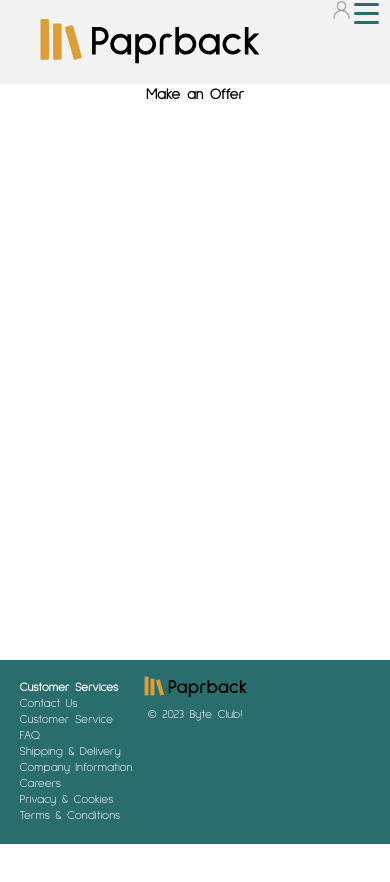
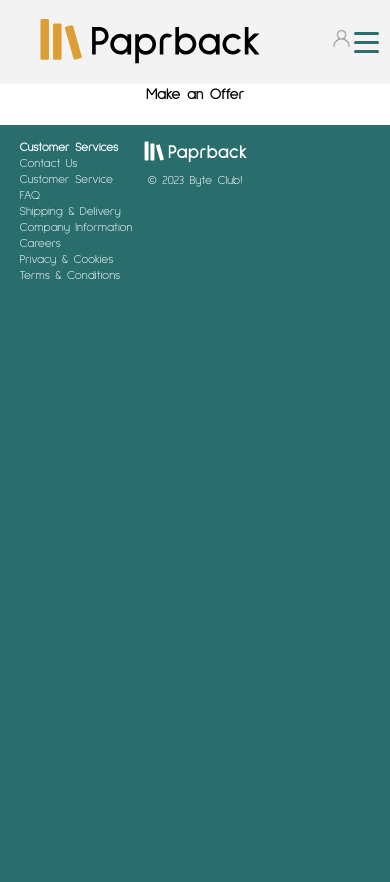
Before and after one commit to n335h/soc_byteclub_paprback, a React (Create React App) app in the folder frontend/: page /offer in a window 390 px wide. Shown: the top 882 px of the page. Before the commit the page ends 844 px from the top, so only its background shows below. Built offline with nearby package versions, Linux system fonts and the light colour scheme; no server answers.

Commit message:
header and footer styles corrected

```diff
--- a/frontend/src/components/footer/Footer.js
+++ b/frontend/src/components/footer/Footer.js
@@ -1,5 +1,5 @@
 import './footer.css';
-import Logo from '../../assets/icons/paprback_logo.svg';
+import Logo from '../../assets/icons/paprback_logo_white.svg';
 
 
 
--- a/frontend/src/components/footer/footer.css
+++ b/frontend/src/components/footer/footer.css
@@ -1,12 +1,11 @@
 footer {
-  position: fixed;
   bottom: 0;
   width: 100%;
   background-color: var(--secondary-color);
   text-align: center;
   color: #ffffff;
   font-size: var(--text-r);
-  min-height: 175px;
+  min-height: 100vh;
 }
 
 .footer-container {
@@ -21,22 +20,29 @@ footer {
 }
 
 .company-details {
+  margin-top: 15px;
   text-align: left;
 }
 
 .footer-branding {
   position: absolute;
-  top: -10px;
+  top: 0;
+  margin-top: 10px;
   left: calc((100% / 2) - 70px);
 }
 
 .footer-logo {
   width: 140px;
+  fill: var(--background);
 }
 
 @media screen and (max-width: 600px) {
   footer .company-details {
     font-size: var(--text-s)
+  }
+
+  .footer-branding {
+    margin-top: 10px;
   }
 
   .logo {
--- a/frontend/src/components/header/header.css
+++ b/frontend/src/components/header/header.css
@@ -1,5 +1,4 @@
 header {
-  position: sticky;
   top: 0;
   left: 0;
   width: 100vw;
@@ -20,6 +19,13 @@ header {
   background-color: var(--background);
 }
 
+.header-bottom {
+  display: flex;
+  justify-content: center;
+  align-items: center;
+  background-color: var(--main-color);
+}
+
 .menu {
   display: flex;
   flex-direction: row;
@@ -29,16 +35,27 @@ header {
   list-style: none;
   height: 30%;
   box-shadow: 0px 4px 4px rgba(0, 0, 0, 0.10);
+}
 
+.menu.open::before {
+  opacity: 0;
+  transition: opacity 0.3s ease-in;
 }
 
 @media screen and (max-width: 600px) {
+
+  .header-bottom {
+    background-color: transparent;
+  }
+
   .login {
     display: none;
   }
+
   .userIcon {
       display: flex;
   }
+
   .signup {
       display: none;
   }
@@ -78,13 +95,17 @@ li {
   }
 
   .menu.open {
+    position: absolute;
     background-color: var(--background);
     height: auto;
-    margin-top: -10px;
+    right: 0;
+    top: 100px;
+    opacity: 1;
+
   }
 
   .navbar.open .menu-toggle .bar:first-child {
-    transform: rotate(45deg) translate(10px, 2px);
+    transform: translateX(-6px) rotate(45deg) translate(10px, 2px);
     top: 2px;
   }
 
@@ -93,24 +114,28 @@ li {
   }
 
   .navbar.open .menu-toggle .bar:last-child {
-    transform: rotate(-45deg) translate(11px, -2px);
+    transform: translateX(-5px) rotate(-45deg) translate(10px, -4px);
   }
+
   .userIcon {
    height: 5vw;
     width: auto;
   }
+
   .menuBar {
     display: flex;
     flex-direction: row;
     justify-content: flex-end;
     margin-right: 2vw;
   }
+
   .header-container {
     display: flex;
     flex-direction: row;
     width: 100%;
     background-color: var(--background);
   }
+
   .menu {
     background-color: none;
   }
```
Also changed, not shown: frontend/src/assets/icons/paprback_logo_books_white.svg (added), frontend/src/assets/icons/paprback_logo_white.svg (added). Lines whose indentation alone changed are shown as unchanged.
